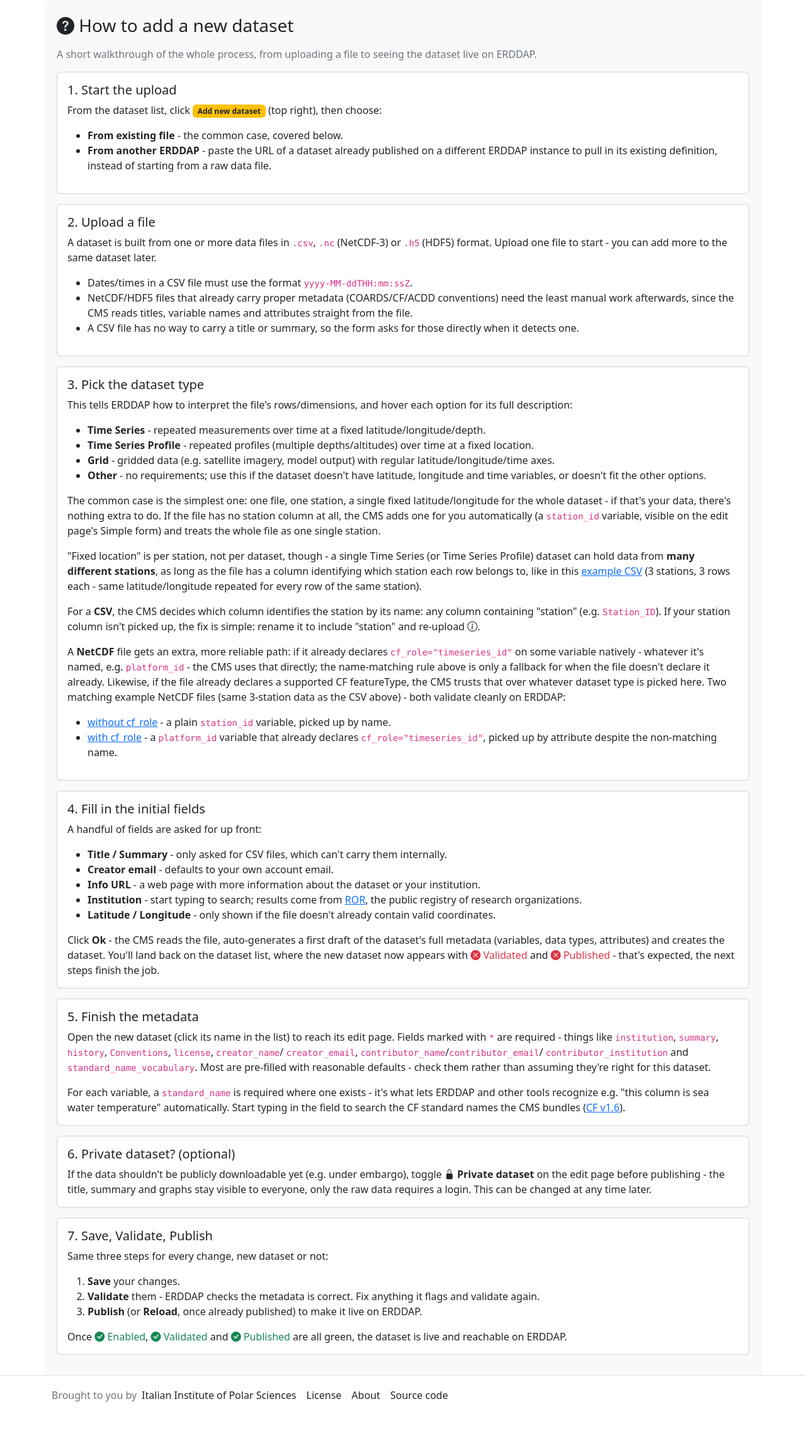
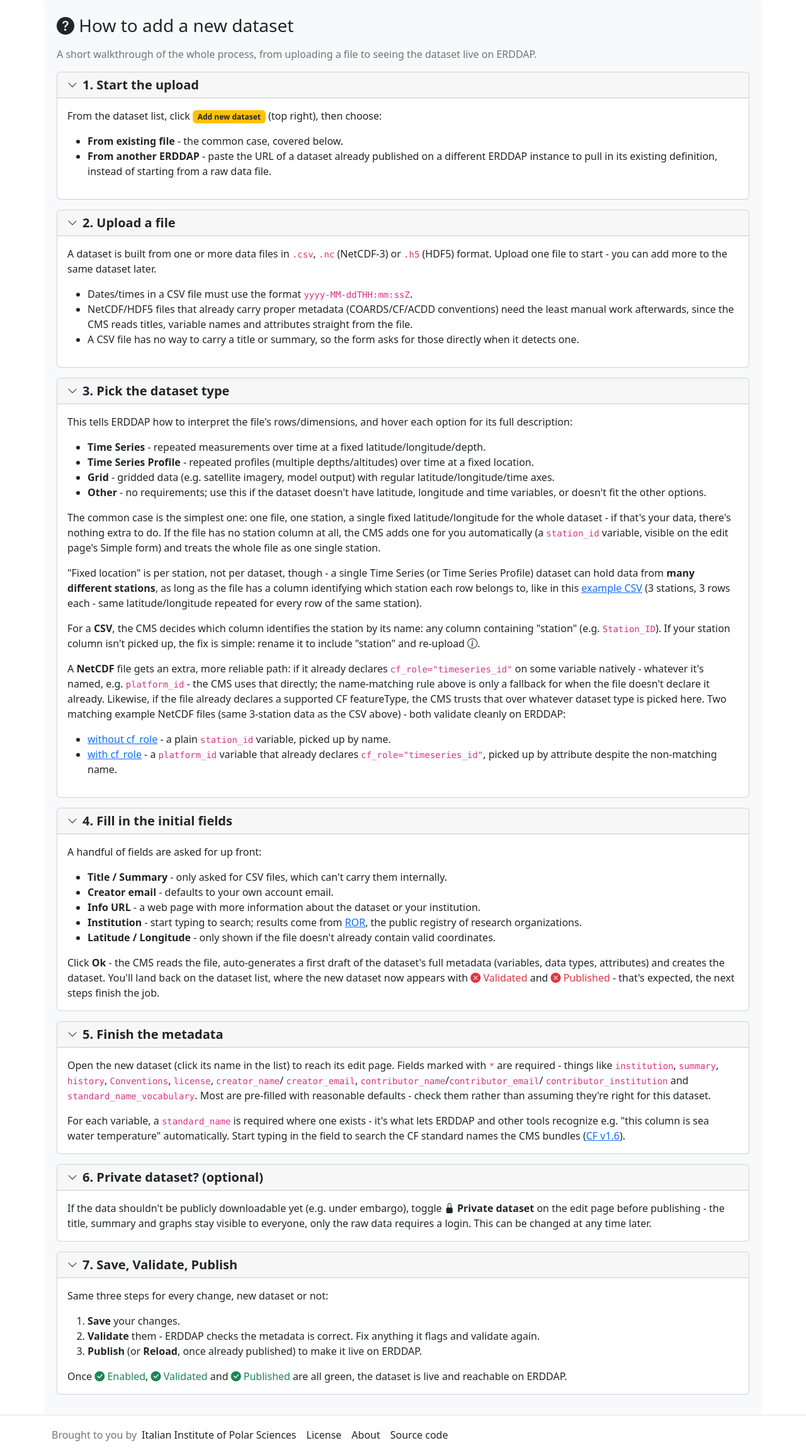
Before and after one commit to ISP-CNR/erddap-cms, a Python web app: template frontend/templates/guide.html in a window 1280 px wide. Shown: the part 107-2418 px from the top of the page at 63% size. Before the commit the page ends 2333 px from the top, so only its background shows below. Run offline with Jinja, Linux system fonts and the light colour scheme; the template is opened without the code that fills it, so the values that code supplies are empty; some libraries are stand-ins or nearby versions.

Commit message:
Guide: make each step an expandable card, expanded by default
Step 3 in particular had grown long. Reused the collapsible-card
pattern from users.html (chevron icon that rotates via Bootstrap's
native .collapsed class toggling, no extra JS needed here), but
expanded by default - unlike the Users page, this is a sequential
walkthrough meant to be read start to finish, not a list of
independent items to scan. Collapsing individual steps still lets
someone skip back to one specific step on a later visit. Also gave
each step's title more visual weight (bold, in its own clickable
header) instead of a plain h5 inside the card body.

```diff
--- a/frontend/templates/guide.html
+++ b/frontend/templates/guide.html
@@ -10,9 +10,21 @@
     A short walkthrough of the whole process, from uploading a file to seeing the dataset live on ERDDAP.
   </p>
 
+  {% macro step(num, title, step_id) %}
     <div class="card mx-2 mb-3">
+      <div class="card-header d-flex align-items-center gap-2" style="cursor: pointer;" data-bs-toggle="collapse" data-bs-target="#step{{ step_id }}" aria-expanded="true" aria-controls="step{{ step_id }}">
+        <i class="bi bi-chevron-down step-chevron"></i>
+        <h5 class="mb-0 fw-bold">{{ num }}. {{ title }}</h5>
+      </div>
+      <div id="step{{ step_id }}" class="collapse show">
         <div class="card-body">
-      <h5 class="card-title">1. Start the upload</h5>
+          {{ caller() }}
+        </div>
+      </div>
+    </div>
+  {% endmacro %}
+
+  {% call step(1, "Start the upload", "1") %}
     <p class="card-text">
       From the dataset list, click <span class="badge bg-warning text-dark">Add new dataset</span> (top right),
       then choose:
@@ -22,12 +34,9 @@
       <li><b>From another ERDDAP</b> - paste the URL of a dataset already published on a different ERDDAP
         instance to pull in its existing definition, instead of starting from a raw data file.</li>
     </ul>
-    </div>
-  </div>
+  {% endcall %}
 
-  <div class="card mx-2 mb-3">
-    <div class="card-body">
-      <h5 class="card-title">2. Upload a file</h5>
+  {% call step(2, "Upload a file", "2") %}
     <p class="card-text">
       A dataset is built from one or more data files in <code>.csv</code>, <code>.nc</code> (NetCDF-3) or
       <code>.h5</code> (HDF5) format. Upload one file to start - you can add more to the same dataset later.
@@ -39,12 +48,9 @@
       <li>A CSV file has no way to carry a title or summary, so the form asks for those directly when it
         detects one.</li>
     </ul>
-    </div>
-  </div>
+  {% endcall %}
 
-  <div class="card mx-2 mb-3">
-    <div class="card-body">
-      <h5 class="card-title">3. Pick the dataset type</h5>
+  {% call step(3, "Pick the dataset type", "3") %}
     <p class="card-text">This tells ERDDAP how to interpret the file's rows/dimensions, and hover each option for its full description:</p>
     <ul>
       <li><b>Time Series</b> - repeated measurements over time at a fixed latitude/longitude/depth.</li>
@@ -88,12 +94,9 @@
         - a <code>platform_id</code> variable that already declares <code>cf_role="timeseries_id"</code>,
         picked up by attribute despite the non-matching name.</li>
     </ul>
-    </div>
-  </div>
+  {% endcall %}
 
-  <div class="card mx-2 mb-3">
-    <div class="card-body">
-      <h5 class="card-title">4. Fill in the initial fields</h5>
+  {% call step(4, "Fill in the initial fields", "4") %}
     <p class="card-text">A handful of fields are asked for up front:</p>
     <ul>
       <li><b>Title / Summary</b> - only asked for CSV files, which can't carry them internally.</li>
@@ -110,12 +113,9 @@
       and <span class="text-danger"><i class="bi bi-x-circle-fill"></i> Published</span> - that's expected, the next
       steps finish the job.
     </p>
-    </div>
-  </div>
+  {% endcall %}
 
-  <div class="card mx-2 mb-3">
-    <div class="card-body">
-      <h5 class="card-title">5. Finish the metadata</h5>
+  {% call step(5, "Finish the metadata", "5") %}
     <p class="card-text">
       Open the new dataset (click its name in the list) to reach its edit page. Fields marked with
       <code>*</code> are required - things like <code>institution</code>, <code>summary</code>,
@@ -129,24 +129,18 @@
       other tools recognize e.g. "this column is sea water temperature" automatically. Start typing in the
       field to search the CF standard names the CMS bundles (<a href="https://cfconventions.org/Data/cf-standard-names/">CF v1.6</a>).
     </p>
-    </div>
-  </div>
+  {% endcall %}
 
-  <div class="card mx-2 mb-3">
-    <div class="card-body">
-      <h5 class="card-title">6. Private dataset? (optional)</h5>
+  {% call step(6, "Private dataset? (optional)", "6") %}
     <p class="card-text">
       If the data shouldn't be publicly downloadable yet (e.g. under embargo), toggle
       <b><i class="bi bi-lock-fill"></i> Private dataset</b> on the edit page before publishing - the title,
       summary and graphs stay visible to everyone, only the raw data requires a login. This can be changed at
       any time later.
     </p>
-    </div>
-  </div>
+  {% endcall %}
 
-  <div class="card mx-2 mb-3">
-    <div class="card-body">
-      <h5 class="card-title">7. Save, Validate, Publish</h5>
+  {% call step(7, "Save, Validate, Publish", "7") %}
     <p class="card-text">Same three steps for every change, new dataset or not:</p>
     <ol>
       <li><b>Save</b> your changes.</li>
@@ -159,7 +153,15 @@
       <span class="text-success"><i class="bi bi-check-circle-fill"></i> Published</span> are all green, the
       dataset is live and reachable on ERDDAP.
     </p>
-    </div>
-  </div>
+  {% endcall %}
+
+  <style>
+    .step-chevron {
+      transition: transform 0.2s ease;
+    }
+    [data-bs-toggle="collapse"].collapsed .step-chevron {
+      transform: rotate(-90deg);
+    }
+  </style>
 
 {% endblock content %}
```
Lines whose indentation alone changed are shown as unchanged.
